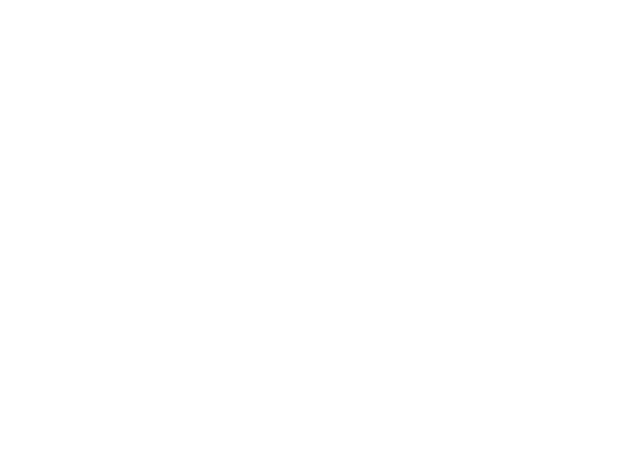
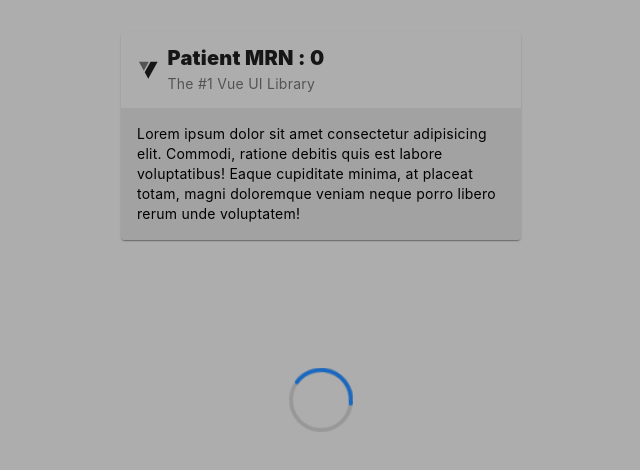
Before and after one commit to echoshihab/IH.RIS.Client, a Vue app: page /patients/0 in a window 1280 px wide. Before the commit this address had no page. Shown: the top 470 px of the page, without its empty margins (319-959 px from the left). Built offline with nearby package versions, Linux system fonts and the light colour scheme.

Commit message:
set up routes and first pass at patient detail view

```diff
--- /dev/null
+++ b/src/components/Patient.vue
@@ -0,0 +1,37 @@
+<template>
+  <v-overlay
+    v-model="loading"
+    persistent
+    class="d-flex align-center justify-center"
+    scrim
+  >
+    <v-progress-circular indeterminate color="primary" size="64" />
+  </v-overlay>
+  <v-card
+    class="mx-auto"
+    prepend-icon="$vuetify"
+    subtitle="The #1 Vue UI Library"
+    width="400"
+  >
+    <template v-slot:title>
+      <span class="font-weight-black">Patient MRN : {{ patientMrn }}</span>
+    </template>
+
+    <v-card-text class="bg-surface-light pt-4">
+      Lorem ipsum dolor sit amet consectetur adipisicing elit. Commodi, ratione
+      debitis quis est labore voluptatibus! Eaque cupiditate minima, at placeat
+      totam, magni doloremque veniam neque porro libero rerum unde voluptatem!
+    </v-card-text>
+  </v-card>
+</template>
+
+<script setup lang="ts">
+import { ref } from 'vue'
+import { useRoute } from 'vue-router'
+
+const loading = ref(true)
+
+const route = useRoute()
+
+const patientMrn = route.params.mrn
+</script>
--- a/src/components/PatientList.vue
+++ b/src/components/PatientList.vue
@@ -14,7 +14,14 @@
           {{ patient.name.firstName.toUpperCase() }}
         </td>
         <td>{{ patient.mrn }}</td>
-        <td><v-btn color="indigo-darken-3"> View </v-btn></td>
+        <td>
+          <v-btn
+            color="indigo-darken-3"
+            :to="{ name: 'PatientDetail', params: { mrn: patient.mrn } }"
+          >
+            View
+          </v-btn>
+        </td>
       </tr>
     </tbody>
   </v-table>
--- a/src/router/index.ts
+++ b/src/router/index.ts
@@ -1,5 +1,6 @@
 import { createRouter, createWebHistory } from 'vue-router'
 import HomeView from '../views/HomeView.vue'
+import Patient from '@/components/Patient.vue'
 
 const router = createRouter({
   history: createWebHistory(import.meta.env.BASE_URL),
@@ -18,6 +19,12 @@
       // which is lazy-loaded when the route is visited.
       component: () => import('../views/AboutView.vue'),
     },
+    {
+      path: '/patients/:mrn',
+      name: 'PatientDetail',
+      component: Patient,
+      meta: { title: 'Patient' },
+    },
   ],
 })
 
```
